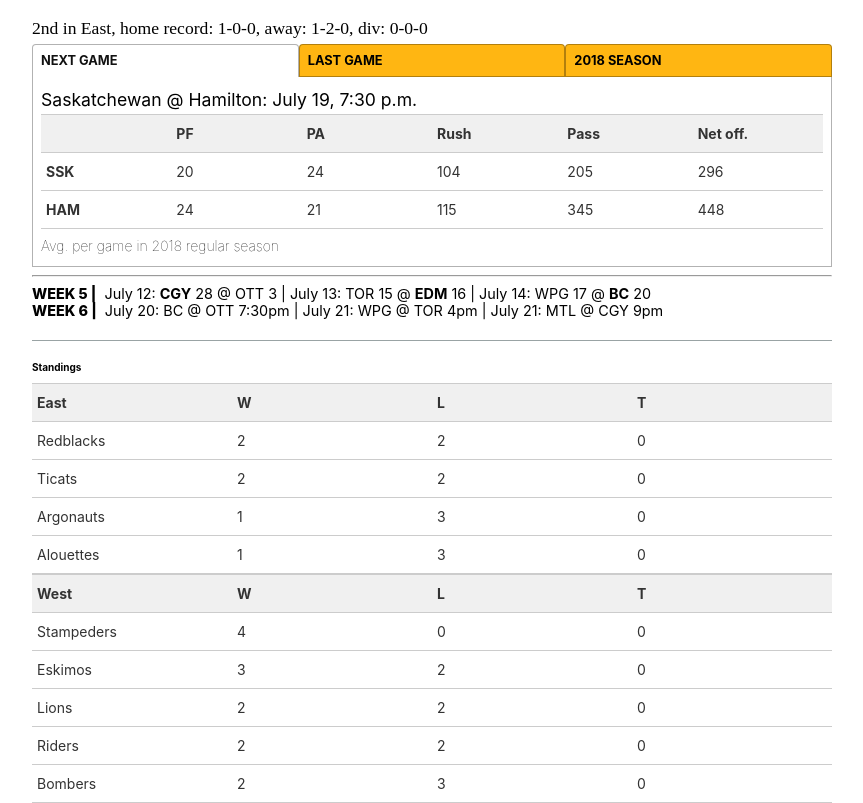
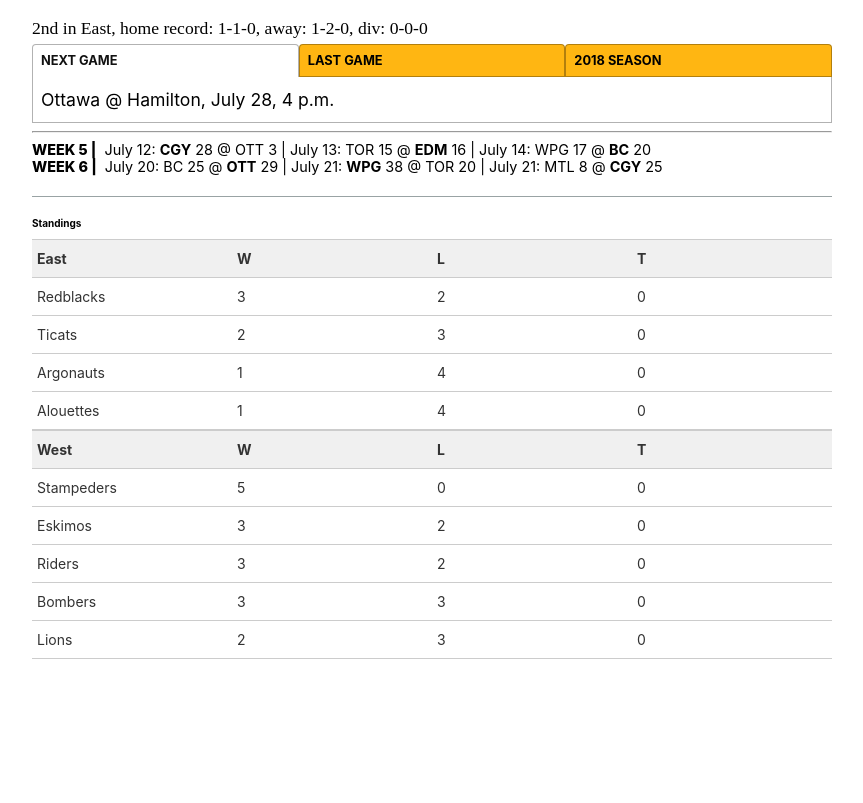
Before and after one commit to Timunroe/cfl-ticats, a Flask app: page /preview in a window 1280 px wide. Shown: the whole page, without its empty margins (208-1071 px from the left). After the commit the page ends 659 px from the top, so only its background shows below. Run offline with Flask 2, Linux system fonts and the light colour scheme; data that the repository does not hold is empty.

Commit message:
July 22 early

```diff
--- a/templates/ext_cfl_sked.html
+++ b/templates/ext_cfl_sked.html
@@ -33,9 +33,9 @@
         <div style="font-size: 0.9rem; float: left; margin: 0; font-weight: 800; padding-right: 0.25rem; text-transform: uppercase;"
         class="f6">Week 6 | </div>
     <div style="display: flex; flex-wrap: wrap;" class="">
-        <div style="font-size: 0.9rem; margin: 0; padding-left: 0.25rem; padding-left: 0.25rem;" class="f6 bl-ns">July 20: BC @ OTT 7:30pm | </div>
-        <div style="font-size: 0.9rem; margin: 0; padding-left: 0.25rem; padding-left: 0.25rem;" class="f6 bl-ns">July 21: WPG @ TOR 4pm | </div>
-        <div style="font-size: 0.9rem; margin: 0; padding-left: 0.25rem; padding-left: 0.25rem;" class="f6 bl-ns">July 21: MTL @ CGY 9pm</div>
+        <div style="font-size: 0.9rem; margin: 0; padding-left: 0.25rem; padding-left: 0.25rem;" class="f6 bl-ns">July 20: BC 25 @ <b>OTT</b> 29 | </div>
+        <div style="font-size: 0.9rem; margin: 0; padding-left: 0.25rem; padding-left: 0.25rem;" class="f6 bl-ns">July 21: <b>WPG</b> 38 @ TOR 20 | </div>
+        <div style="font-size: 0.9rem; margin: 0; padding-left: 0.25rem; padding-left: 0.25rem;" class="f6 bl-ns">July 21: MTL 8 @ <b>CGY</b> 25</div>
     </div>
     </div>
 </section>
--- a/templates/ext_cfl_standings.html
+++ b/templates/ext_cfl_standings.html
@@ -11,26 +11,26 @@
             </tr>
             <tr>
                 <td class="pica-table-cell">Redblacks</td>
-                <td class="pica-table-cell">2</td>
+                <td class="pica-table-cell">3</td>
                 <td class="pica-table-cell">2</td>
                 <td class="pica-table-cell">0</td>
             </tr>
             <tr>
                 <td class="pica-table-cell">Ticats</td>
                 <td class="pica-table-cell">2</td>
-                <td class="pica-table-cell">2</td>
+                <td class="pica-table-cell">3</td>
                 <td class="pica-table-cell">0</td>
             </tr>
             <tr>
                 <td class="pica-table-cell">Argonauts</td>
                 <td class="pica-table-cell">1</td>
-                <td class="pica-table-cell">3</td>
+                <td class="pica-table-cell">4</td>
                 <td class="pica-table-cell">0</td>
             </tr>
             <tr>
                 <td class="pica-table-cell">Alouettes</td>
                 <td class="pica-table-cell">1</td>
-                <td class="pica-table-cell">3</td>
+                <td class="pica-table-cell">4</td>
                 <td class="pica-table-cell">0</td>
             </tr>
         </table>
@@ -43,7 +43,7 @@
             </tr>
             <tr>
                 <td class="pica-table-cell">Stampeders</td>
-                <td class="pica-table-cell">4</td>
+                <td class="pica-table-cell">5</td>
                 <td class="pica-table-cell">0</td>
                 <td class="pica-table-cell">0</td>
             </tr>
@@ -54,19 +54,19 @@
                 <td class="pica-table-cell">0</td>
             </tr>
             <tr>
-                <td class="pica-table-cell">Lions</td>
-                <td class="pica-table-cell">2</td>
-                <td class="pica-table-cell">2</td>
-                <td class="pica-table-cell">0</td>
-            </tr>
-            <tr>
                 <td class="pica-table-cell">Riders</td>
-                <td class="pica-table-cell">2</td>
+                <td class="pica-table-cell">3</td>
                 <td class="pica-table-cell">2</td>
                 <td class="pica-table-cell">0</td>
             </tr>
             <tr>
                 <td class="pica-table-cell">Bombers</td>
+                <td class="pica-table-cell">3</td>
+                <td class="pica-table-cell">3</td>
+                <td class="pica-table-cell">0</td>
+            </tr>
+            <tr>
+                <td class="pica-table-cell">Lions</td>
                 <td class="pica-table-cell">2</td>
                 <td class="pica-table-cell">3</td>
                 <td class="pica-table-cell">0</td>
--- a/templates/ext_ticats_stats.html
+++ b/templates/ext_ticats_stats.html
@@ -1,6 +1,6 @@
 <!--STATS HEADER START-->
 <section id="stats_header" style="margin-bottom: 0.5rem;" class="">
-    <p style="margin-bottom: 0.35rem; font-size: 1.1rem;">2nd in East, home record: 1-0-0, away: 1-2-0, div: 0-0-0</p>
+    <p style="margin-bottom: 0.35rem; font-size: 1.1rem;">2nd in East, home record: 1-1-0, away: 1-2-0, div: 0-0-0</p>
     <!--TABS START-->
     <section class="pica-tabs">
         <!--TABS CONTROLS START-->
@@ -13,8 +13,8 @@
         <!--TABS PANELS START-->
         <div class="pica-tab-panels pica-sans-serif">
             <div class="pica-tab-panel" data-tab="1">
-                <p style="font-size: 1.1rem; margin: 0.25rem 0 0.25rem 0;">Saskatchewan @ Hamilton: July 19, 7:30 p.m.</p>
-                <!-- <table class="pica-table pica-sans-serif">
+                <p style="font-size: 1.1rem; margin: 0.25rem 0 0.25rem 0;">Ottawa @ Hamilton, July 28, 4 p.m.</p>
+               <!--  <table class="pica-table pica-sans-serif">
                       <tr>
                         <th class="pica-table-cell"></th>
                         <th class="pica-table-cell">1</th>
@@ -24,20 +24,20 @@
                         <th class="pica-table-cell"><b>T</b></th>
                     </tr>
                     <tr>
-                        <td class="pica-table-cell" style="font-weight: 700;">HAM</td>
+                        <td class="pica-table-cell" style="font-weight: 700;">SSK</td>
+                        <td class="pica-table-cell">3</td>
                         <td class="pica-table-cell">4</td>
+                        <td class="pica-table-cell">21</td>
                         <td class="pica-table-cell">3</td>
-                        <td class="pica-table-cell">3</td>
-                        <td class="pica-table-cell">3</td>
-                        <td class="pica-table-cell"><b>13</b></td>
+                        <td class="pica-table-cell"><b>31</b></td>
                     </tr>
                     <tr>
-                        <td class="pica-table-cell" style="font-weight: 700;">SSK</td>
+                        <td class="pica-table-cell" style="font-weight: 700;">HAM</td>
+                        <td class="pica-table-cell">7</td>
+                        <td class="pica-table-cell">10</td>
+                        <td class="pica-table-cell">3</td>
                         <td class="pica-table-cell">0</td>
-                        <td class="pica-table-cell">6</td>
-                        <td class="pica-table-cell">3</td>
-                        <td class="pica-table-cell">9</td>
-                        <td class="pica-table-cell"><b>18</b></td>
+                        <td class="pica-table-cell"><b>20</b></td>
                     </tr>
                    <tr>
                         <th class="pica-table-cell">Team</th>
@@ -49,8 +49,8 @@
                         <th class="pica-table-cell">Net offence</th>
                     </tr>
                     <tr>
-                        <td class="pica-table-cell" style="font-weight: 700;">SSK (2-2)</td>
-                        <td class="pica-table-cell">28</td>
+                        <td class="pica-table-cell" style="font-weight: 700;">OTT (3-2)</td>
+                        <td class="pica-table-cell">23</td>
                         <td class="pica-table-cell">22</td>
                         <td class="pica-table-cell">33.37</td>
                         <td class="pica-table-cell">121</td>
@@ -58,15 +58,17 @@
                         <td class="pica-table-cell">457</td>
                     </tr>
                     <tr>
-                        <td class="pica-table-cell" style="font-weight: 700;">HAM (1-2)</td>
-                        <td class="pica-table-cell">20</td>
-                        <td class="pica-table-cell">27</td>
+                        <td class="pica-table-cell" style="font-weight: 700;">HAM (2-3)</td>
+                        <td class="pica-table-cell">23</td>
+                        <td class="pica-table-cell">23</td>
                         <td class="pica-table-cell">30.49</td>
                         <td class="pica-table-cell">88</td>
                         <td class="pica-table-cell">224</td>
                         <td class="pica-table-cell">303</td>
                     </tr>
-                </table>-->
+                </table>
+                <p style="font-size: 0.875rem; font-weight: 100; margin-top: 0.5rem; margin-bottom: 0.25rem;" class="">Avg. per game in 2018 regular season</p> -->
+                <!--
                 <table class="pica-table pica-sans-serif">
                     <tr>
                         <th class="pica-table-cell"></th>
@@ -93,14 +95,14 @@
                         <td class="pica-table-cell">448</td>
                     </tr>
                     </table>
-                <!-- <h4 style="margin-top: 0.75rem; margin-bottom: 0.25rem;">Individual Statistics</h4>
+                <h4 style="margin-top: 0.75rem; margin-bottom: 0.25rem;">Individual Statistics</h4>
                 <p style="margin-bottom: 0.25rem;"><b>Rushing</b> – Ham: Masoli 5-60, Whitlock 3-18, Timmis 7-9, Jo.White 2-9; Sask: Watford 7-50, Thigpen 5-48, Bridge 3-30, Mason 3-12, Messam 4-10.</p>
                 <p style="margin-bottom: 0.25rem;"><b>Receiving</b> – Ham: Banks 7-113, Toliver 3-70, Saunders 5-67, Tasker 4-49, M.Jones 3-22, Timmis 1-12; Sask: Thigpen 4-47, Roosevelt 2-37, Stanford 2-33, Evans 2-11, Messam 2-9, Moore 1-6, Williams-Lambert 1-5.</p>
-                <p style="margin-bottom: 0.25rem;"><b>Passing</b> – Ham: Masoli 23-43, 333 yards, 0 TDs, 1 int; Sask: Bridge 11-13-101-0-0, Watford 3-6-47-0-0.</p> -->
-                 <p style="font-size: 0.875rem; font-weight: 100; margin-top: 0.5rem; margin-bottom: 0.25rem;" class="">Avg. per game in 2018 regular season</p>
+                <p style="margin-bottom: 0.25rem;"><b>Passing</b> – Ham: Masoli 23-43, 333 yards, 0 TDs, 1 int; Sask: Bridge 11-13-101-0-0, Watford 3-6-47-0-0.</p>
+                 <p style="font-size: 0.875rem; font-weight: 100; margin-top: 0.5rem; margin-bottom: 0.25rem;" class="">Avg. per game in 2018 regular season</p> -->
             </div>
             <div class="pica-tab-panel" data-tab="2">
-                <p style="font-size: 1.1rem; margin: 0.25rem 0 0.25rem 0;">Hamilton 13 @ Sasktachewan 18: July 5</p>
+                <p style="font-size: 1.1rem; margin: 0.25rem 0 0.25rem 0;">Sasktachewan 31 @ Hamilton 20: July 9</p>
                 <table class="pica-table pica-sans-serif">
                     <tr>
                         <th class="pica-table-cell"></th>
@@ -111,21 +113,21 @@
                         <th class="pica-table-cell"><b>T</b></th>
                     </tr>
                     <tr>
-                        <td class="pica-table-cell" style="font-weight: 700;">HAM</td>
+                        <td class="pica-table-cell" style="font-weight: 700;">SSK</td>
+                        <td class="pica-table-cell">3</td>
                         <td class="pica-table-cell">4</td>
+                        <td class="pica-table-cell">21</td>
                         <td class="pica-table-cell">3</td>
-                        <td class="pica-table-cell">3</td>
-                        <td class="pica-table-cell">3</td>
-                        <td class="pica-table-cell"><b>13</b></td>
+                        <td class="pica-table-cell"><b>31</b></td>
                     </tr>
                     <tr>
-                        <td class="pica-table-cell" style="font-weight: 700;">SSK</td>
+                        <td class="pica-table-cell" style="font-weight: 700;">HAM</td>
+                        <td class="pica-table-cell">7</td>
+                        <td class="pica-table-cell">10</td>
+                        <td class="pica-table-cell">3</td>
                         <td class="pica-table-cell">0</td>
-                        <td class="pica-table-cell">6</td>
-                        <td class="pica-table-cell">3</td>
-                        <td class="pica-table-cell">9</td>
-                        <td class="pica-table-cell"><b>18</b></td>
-                    </tr>
+                        <td class="pica-table-cell"><b>20</b></td>
+                  </tr>
                 </table>
                 <table class="pica-table pica-sans-serif">
                     <tr>
@@ -137,26 +139,26 @@
                         <th class="pica-table-cell">Total yards</th>
                     </tr>
                     <tr>
-                        <td class="pica-table-cell" style="font-weight: 700;">HAM</td>
-                        <td class="pica-table-cell">32:57</td>
-                        <td class="pica-table-cell">25</td>
-                        <td class="pica-table-cell">96</td>
-                        <td class="pica-table-cell">333</td>
-                        <td class="pica-table-cell">418</td>
+                        <td class="pica-table-cell" style="font-weight: 700;">SSK</td>
+                        <td class="pica-table-cell">32:26</td>
+                        <td class="pica-table-cell">17</td>
+                        <td class="pica-table-cell">218</td>
+                        <td class="pica-table-cell">178</td>
+                        <td class="pica-table-cell">394</td>
                     </tr>
                     <tr>
-                        <td class="pica-table-cell" style="font-weight: 700;">SSK</td>
-                        <td class="pica-table-cell">27:03</td>
-                        <td class="pica-table-cell">12</td>
-                        <td class="pica-table-cell">150</td>
-                        <td class="pica-table-cell">148</td>
-                        <td class="pica-table-cell">298</td>
+                        <td class="pica-table-cell" style="font-weight: 700;">HAM</td>
+                        <td class="pica-table-cell">27:34</td>
+                        <td class="pica-table-cell">15</td>
+                        <td class="pica-table-cell">79</td>
+                        <td class="pica-table-cell">184</td>
+                        <td class="pica-table-cell">238</td>
                     </tr>
                 </table>
                 <h4 style="margin-top: 0.75rem; margin-bottom: 0.25rem;">Individual Statistics</h4>
-                <p style="margin-bottom: 0.25rem;"><b>Rushing</b> – Ham: Masoli 5-60, Whitlock 3-18, Timmis 7-9, Jo.White 2-9; Sask: Watford 7-50, Thigpen 5-48, Bridge 3-30, Mason 3-12, Messam 4-10.</p>
-                <p style="margin-bottom: 0.25rem;"><b>Receiving</b> – Ham: Banks 7-113, Toliver 3-70, Saunders 5-67, Tasker 4-49, M.Jones 3-22, Timmis 1-12; Sask: Thigpen 4-47, Roosevelt 2-37, Stanford 2-33, Evans 2-11, Messam 2-9, Moore 1-6, Williams-Lambert 1-5.</p>
-                <p style="margin-bottom: 0.25rem;"><b>Passing</b> – Ham: Masoli 23-43, 333 yards, 0 TDs, 1 int; Sask: Bridge 11-13-101-0-0, Watford 3-6-47-0-0.</p>
+                <p style="margin-bottom: 0.25rem;"><b>Rushing</b> – Sask: Thigpen 1-80, Messam 3-70, Mason 7-51, Bridge 5-17, Watford 1-0; Ham: Jo.White 12-55, Masoli 3-24.</p>
+                <p style="margin-bottom: 0.25rem;"><b>Receiving</b> – Sask: Williams-Lambert 6-57, Roosevelt 4-43, Evans 4-41, Holley 2-33, Thigpen 1-6, Mason 1-(minus 1), Stanford 1-(minus 1); Ham: Saunders 5-67, Lawrence 6-38, Banks 3-25, Toliver 3-23, M.Jones 2-20, Thomas-Erlington 1-11.</p>
+                <p style="margin-bottom: 0.25rem;"><b>Passing</b> –  Sask: Bridge 17-22, 165 yards, 1 TD, 0 ints, Watford 2-3-13-0-0; Ham: Masoli 20-28-184-0-1.</p>
             </div>
             <div class="pica-tab-panel" data-tab="3">
                 <div style="display: flex; flex-wrap: wrap; margin: 0 -10px 0 -10px; font-size: 1rem; line-height: 1.2rem;" class="">
@@ -183,8 +185,8 @@
                         </tr>
                         <tr>
                             <td class="pica-table-cell">5. Thursday, July 19</td>
-                            <td class="pica-table-cell"><b>SSK</b></td>
-                            <td class="pica-table-cell">7:30 pm</td>
+                            <td class="pica-table-cell">SSK</td>
+                            <td class="pica-table-cell"><b>L 31-20</b></td>
                         </tr>
                         <tr>
                             <td class="pica-table-cell">6. Saturday, July 28</td>
```
Also changed, not shown: ticats.json.
